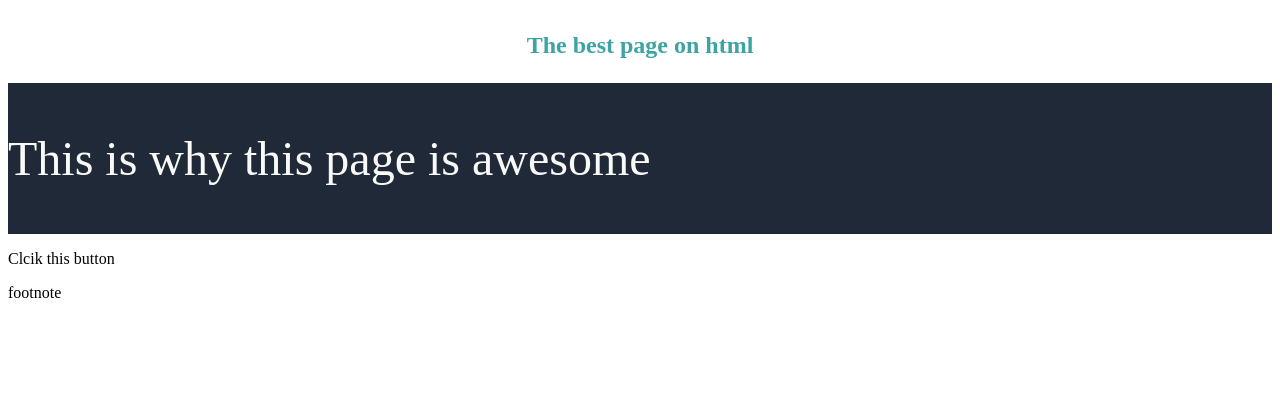
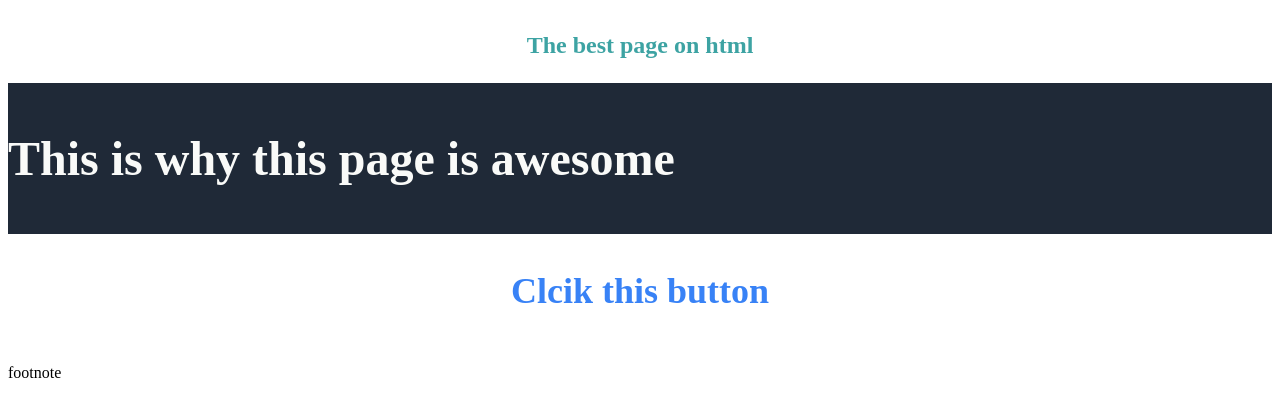
Before and after one commit to Purscill/Project-Landing-Page-, a plain HTML site: page index.html in a window 1280 px wide. Drawn offline with Linux system fonts and the light colour scheme.

Commit message:
Added style to third-quarter

```diff
--- a/style.css
+++ b/style.css
@@ -9,7 +9,15 @@
 .second-quarter{
     background-color: #1f2937;
     font-size: 48px;
-    font-weight: 800px;
+    font-weight: 800;
     color: #f9faf8;
     display: flex;
 }
+.third-quarter{
+    color: #3882f6;
+    background-color: white;
+    font-size: 36px;
+    font-weight: 700;
+    display: flex;
+    justify-content: center;
+}
```
